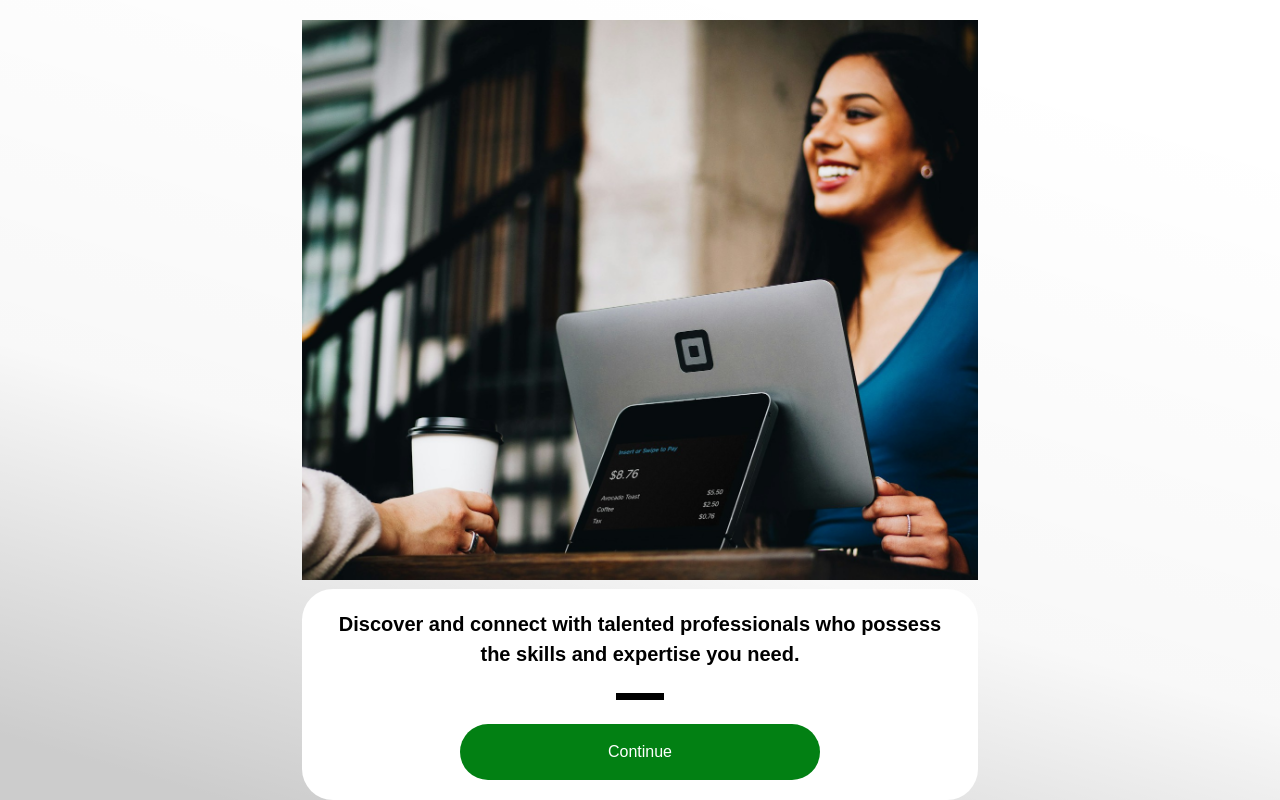
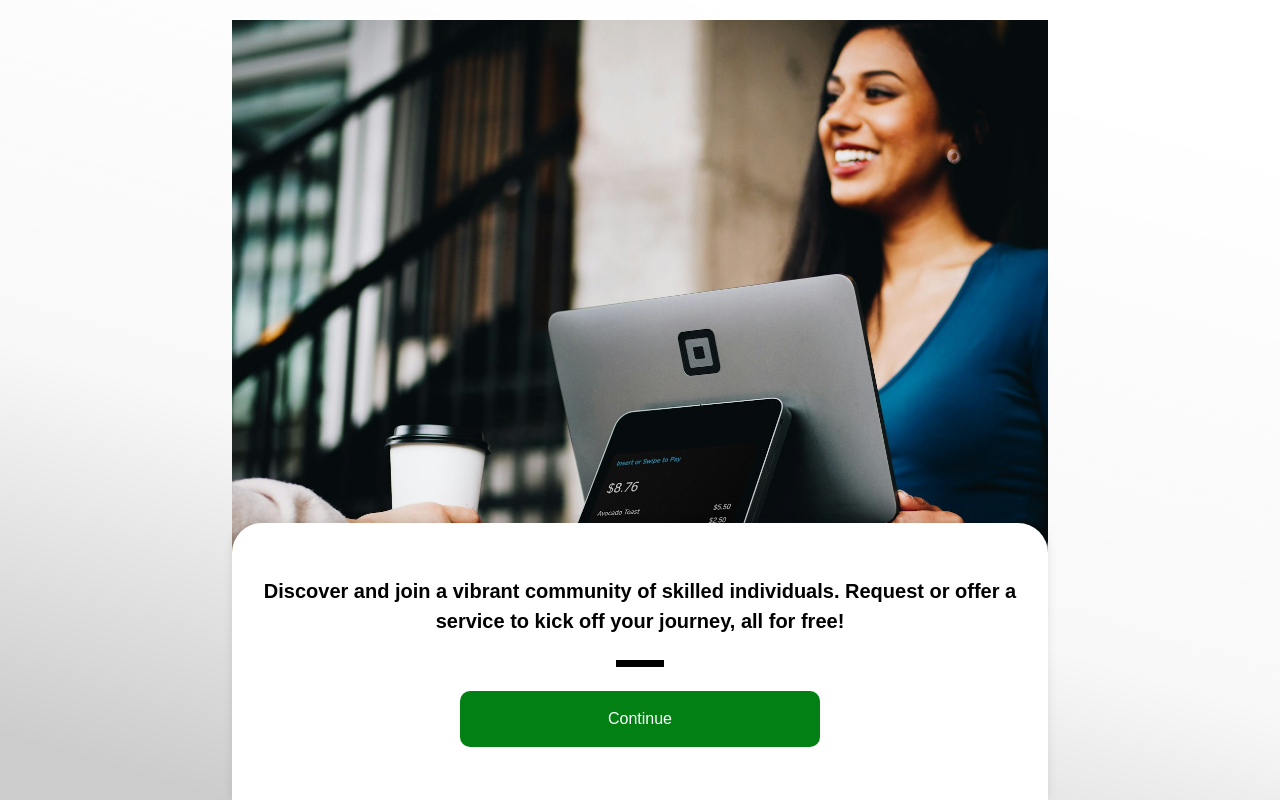
Before and after one commit to skillhataccelerator9team9/skillSwap, a React (Create React App) app in the folder client/skillswap-ui/: page /onBoardingPage in a window 1280 px wide. Built offline with nearby package versions, Linux system fonts and the light colour scheme; no server answers; the HTML template or start-up script is replaced by a standard one.

Commit message:
update on boarding text

```diff
--- a/client/skillswap-ui/src/components/EmailVerification.jsx
+++ b/client/skillswap-ui/src/components/EmailVerification.jsx
@@ -13,7 +13,9 @@ const EmailVerification = () => {
   const navigate = useNavigate();  // Hook for navigation
 
   const handleLoginClick = () => {
-    navigate('/loginPage');  // Route to the login page
+    const mode = 'signIn';
+    navigate('/loginPage', { state: { mode } });  // Route to the login page
+
   };
 
   const handleSkipClick = () => {
--- a/client/skillswap-ui/src/components/OnBoarding.jsx
+++ b/client/skillswap-ui/src/components/OnBoarding.jsx
@@ -42,7 +42,8 @@ const OnBoarding = () => {
           </div>
           <div className="text-frame">
             <div className="text">
-              Discover and connect with talented professionals who possess the skills and expertise you need.
+              Discover and join a vibrant community of skilled individuals.
+              Request or offer a service to kick off your journey, all for free!
             </div>
             <div className="dots"></div>
             <button className="next-button" onClick={handleNextPhase}>Continue</button>
@@ -56,8 +57,9 @@ const OnBoarding = () => {
           </div>
           <div className="text-frame">
             <div className="text">
-              Connect with other swappers
-              and discuss the service you are interested in and accept
+              Chat securely with service providers or receivers,
+              discuss and agree on service details,
+              all within our platform for your peace of mind.
             </div>
             <div className="dots"></div>
             <button className="next-button" onClick={handleNextPhase}>Continue</button>
@@ -71,7 +73,9 @@ const OnBoarding = () => {
           </div>
           <div className="text-frame">
             <div className="text">
-              Complete your agreed swap and leave a review for your trade skill partner
+              Complete the transactions and review your experience to
+              boost your profile within the community.
+              Your feedback ensures transparency for future users.
             </div>
             <div className="dots"></div>
             <button className="next-button" onClick={handleNextPhase}>Continue</button>
--- a/client/skillswap-ui/src/styles/OnBoardingStyle.css
+++ b/client/skillswap-ui/src/styles/OnBoardingStyle.css
@@ -87,13 +87,13 @@ body {
 .text-frame {
   width: 70%;
   /* Match width of the image */
-  height: auto;
+  height: 35%;
   /* Adjust height automatically */
-  padding: 20px;
+  padding: 2%;
   /* Padding around the text */
-  border-radius: 31.04px;
+  border-radius: 30px 30px 0px 0px;
   background: rgba(255, 255, 255, 1);
-  margin-top: auto;
+  /* margin-top: auto; */
   /* Pushes the frame to the bottom */
   display: flex;
   flex-direction: column;
@@ -101,6 +101,14 @@ body {
   /* Center contents horizontally */
   justify-content: center;
   /* Center contents vertically */
+  /* margin-top: -50px; */
+
+
+  margin-top: -50px;
+  z-index: 1;
+  /* Ensure it is on top of the image */
+  box-shadow: 0px -2px 10px rgba(0, 0, 0, 0.1);
+  /* Optional shadow for better separation */
 }
 
 .phase-text-frame {
@@ -151,7 +159,7 @@ body {
   /* Set the width of the button */
   height: 56px;
   /* Set the height of the button */
-  border-radius: 30px;
+  border-radius: 10px;
   /* Adjust as necessary */
   background: rgba(2, 128, 19, 1);
   color: white;
```
